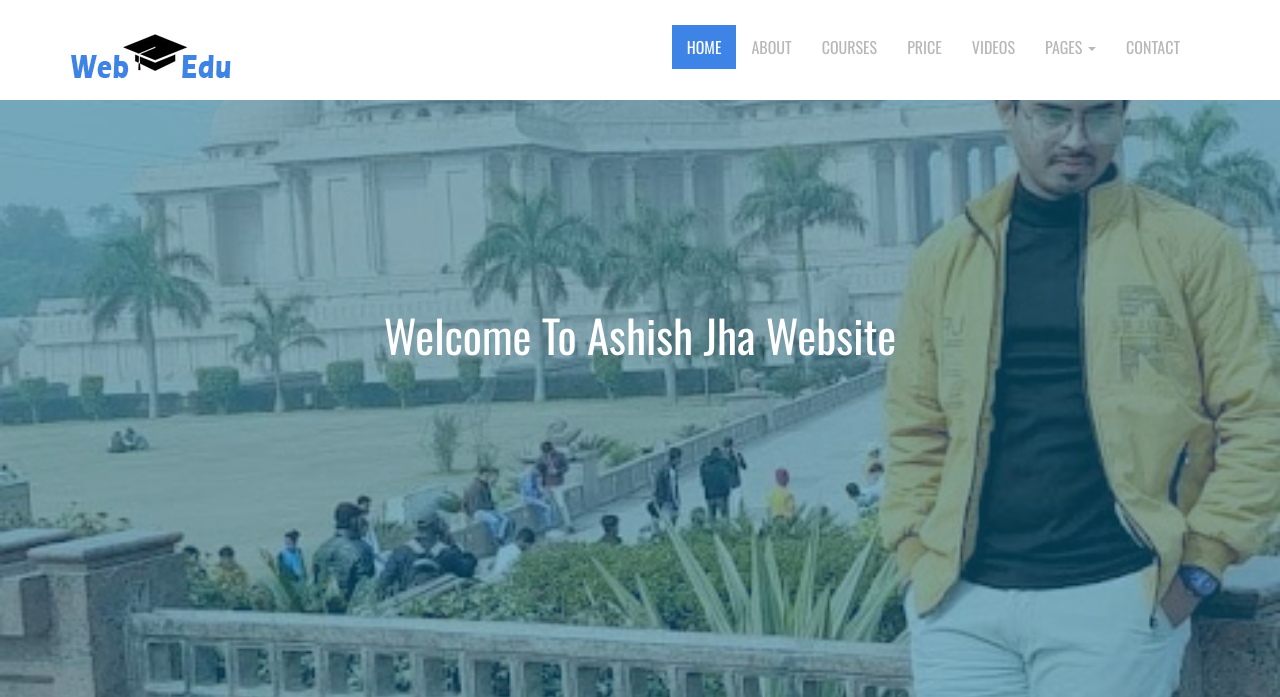
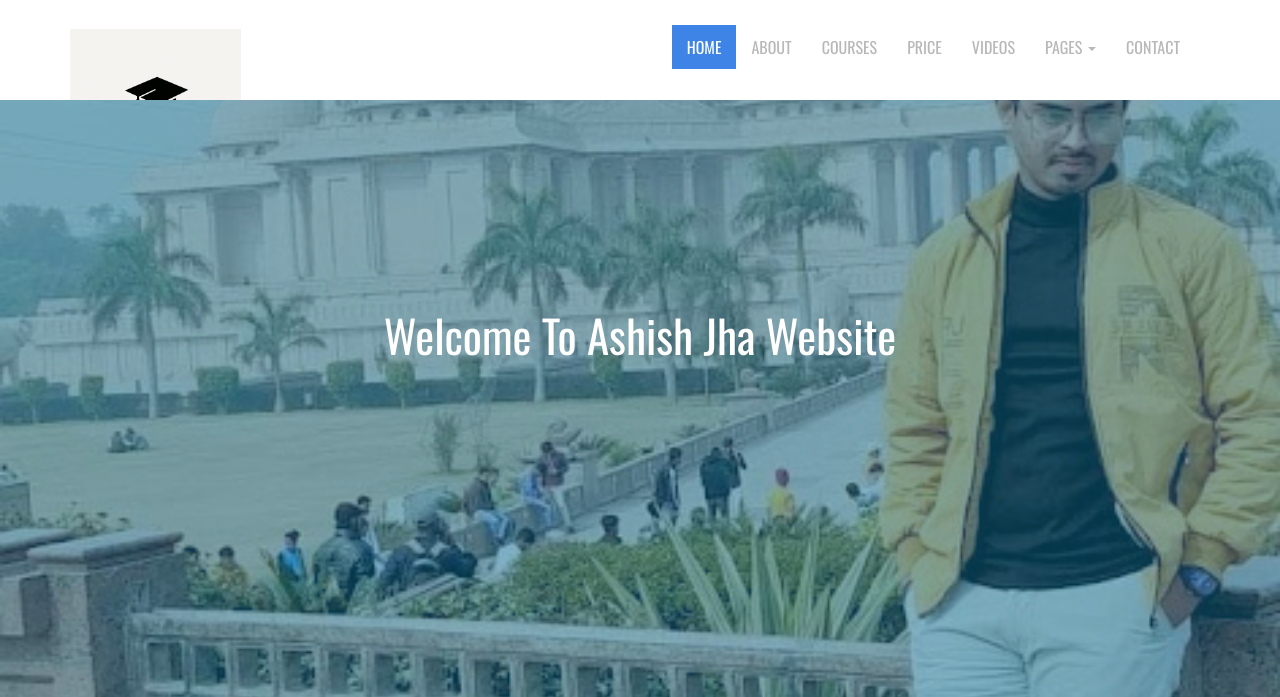
Before and after one commit to Dotnetuser109/Landing-Page, a plain HTML site: page index.html in a window 1280 px wide. Shown: the top 697 px of the page. Drawn offline with nearby package versions, Linux system fonts and the light colour scheme; files whose address does not match are found by name.

Commit message:
Update index.html

```diff
--- a/index.html
+++ b/index.html
@@ -7,7 +7,7 @@
 	<meta name="key" content="ashishjhadev.netlify.app">
 	<meta name="author" content="webThemez.com">
 	<title>ashishjhadev</title>
-	<link rel="favicon" href="assets/images/favicon.png">
+	<link rel="favicon" href="assets/images/newjhalogo.png">
 	<link rel="stylesheet" media="screen" href="http://fonts.googleapis.com/css?family=Open+Sans:300,400,700">
 	<link rel="stylesheet" href="assets/css/bootstrap.min.css">
 	<link rel="stylesheet" href="assets/css/font-awesome.min.css">
@@ -24,7 +24,7 @@
 				<!-- Button for smallest screens -->
 				<button type="button" class="navbar-toggle" data-toggle="collapse" data-target=".navbar-collapse"><span class="icon-bar"></span><span class="icon-bar"></span><span class="icon-bar"></span></button>
 				<a class="navbar-brand" href="index.html">
-					<img src="assets/images/logo.png" alt="Techro HTML5 template"></a>
+					<img src="assets/images/newjhalogo.png" alt="Techro HTML5 template"></a>
 			</div>
 			<div class="navbar-collapse collapse">
 				<ul class="nav navbar-nav pull-right mainNav">
```
